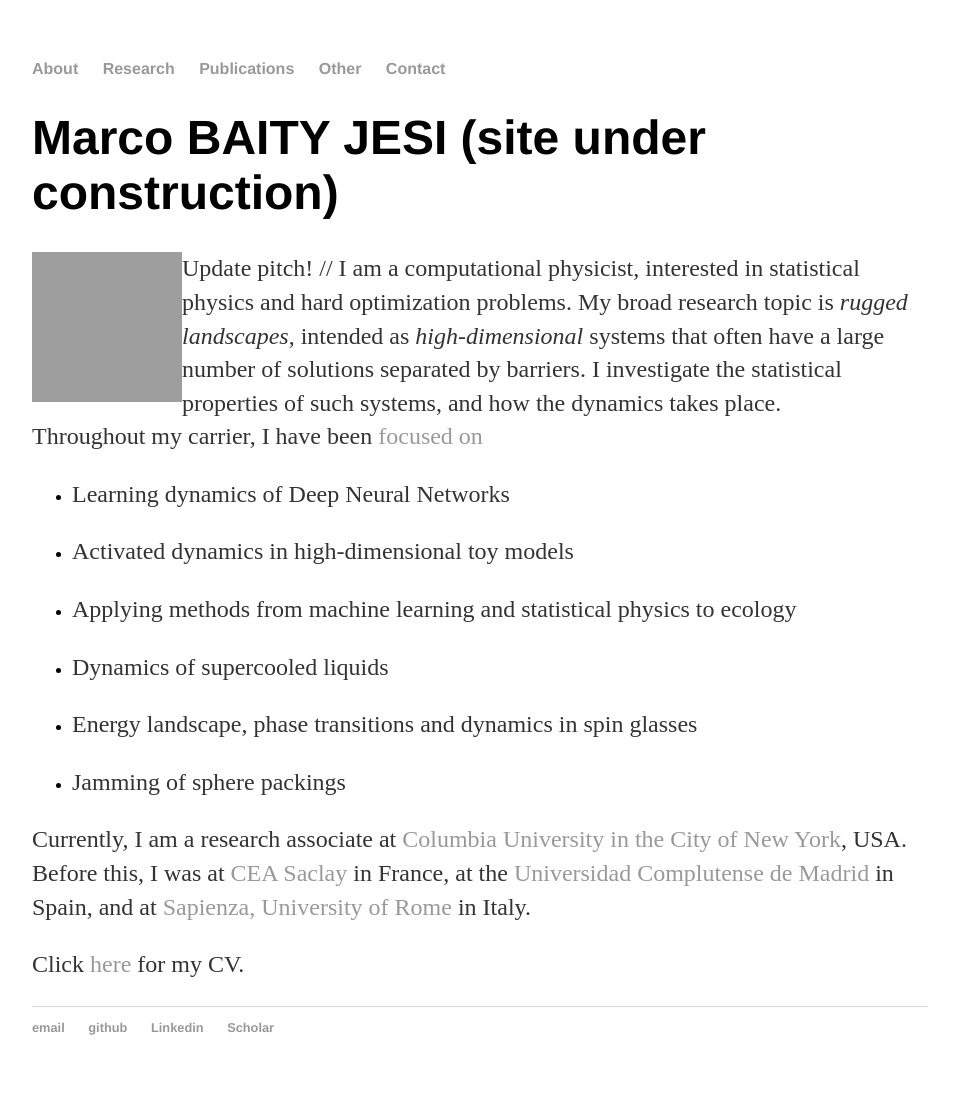
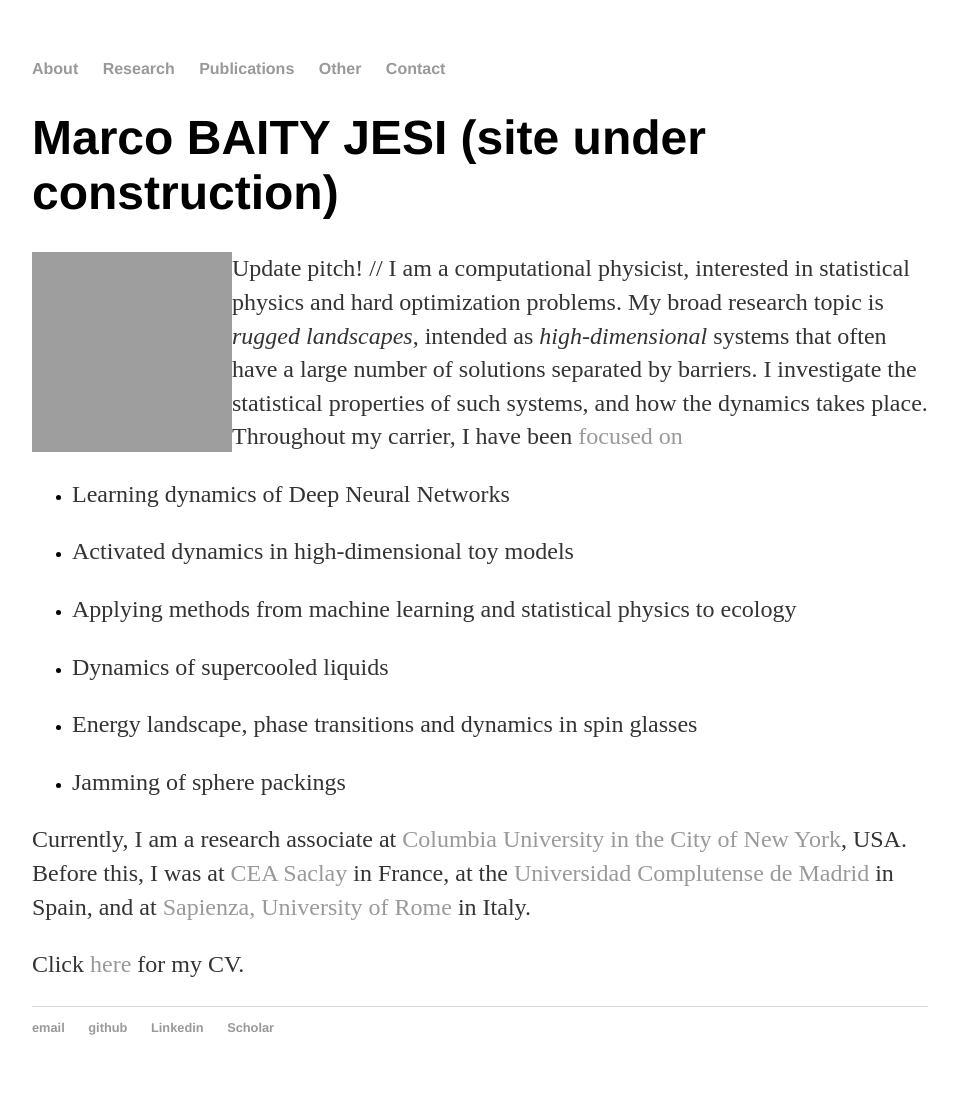
Before and after one commit to mbaityje/mbaityje.github.io, a Jekyll site: the page built from index.html, in a window 1280 px wide. Shown: the whole page, without its empty margins (160-1117 px from the left). Built offline with Jekyll 4.4.1, drawn with Linux system fonts in a browser that asks for light colours; grey boxes are pictures that could not be loaded.

Commit message:
Trying to get image to work

```diff
--- a/index.html
+++ b/index.html
@@ -4,7 +4,7 @@ title: Marco BAITY JESI - Group Leader (Machine Learning)
 ---
 <div class="blurb">
 	<h1>Marco BAITY JESI (site under construction)</h1>
-	<img src="https://www.eawag.ch/fileadmin/user_upload/tx_userprofiles/profileImages/baityjma.jpg" width="150" height="150" alt="" style="float:left">
+	<img src="https://www.eawag.ch/fileadmin/user_upload/tx_userprofiles/profileImages/baityjma.jpg" width="200" height="200" alt="" style="float:left" class="padding">
 	<p>
 		Update pitch! // I am a computational physicist, interested in statistical physics and hard optimization problems.
 		My broad research topic is <em>rugged landscapes</em>, intended as <em>high-dimensional</em>
```
